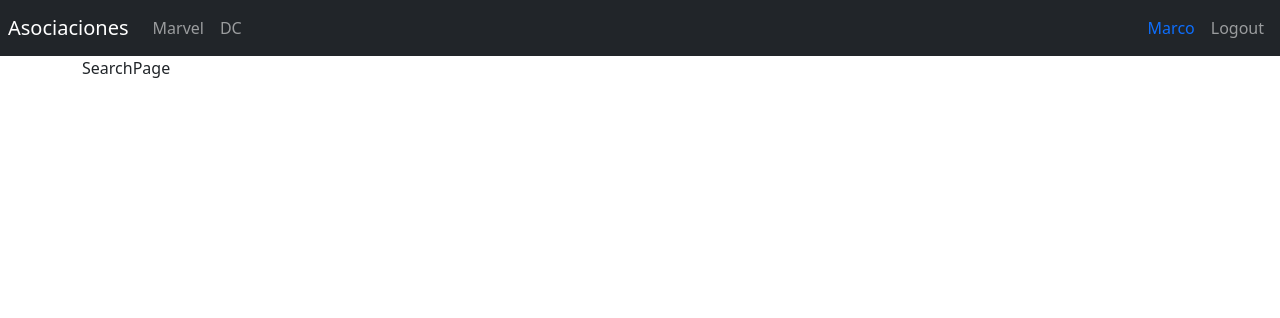
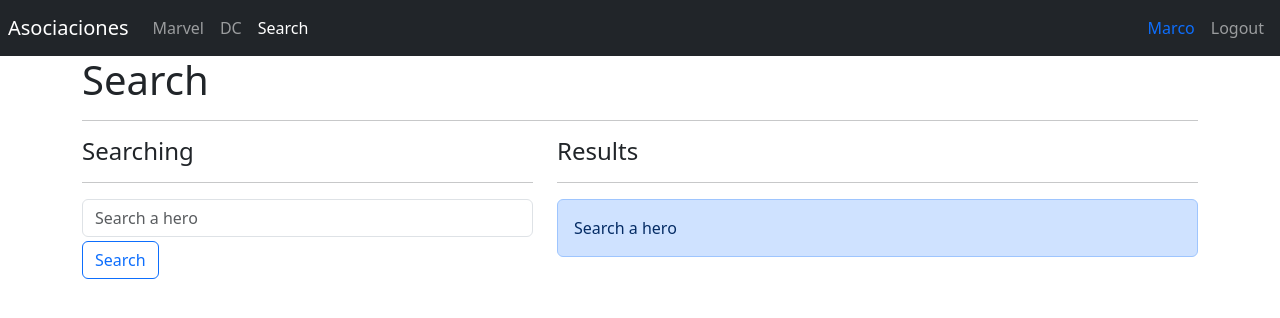
Before and after one commit to MarcoMendza/spa-react-router, a React (Vite) app: page /search in a window 1280 px wide. Shown: the top 318 px of the page. Built offline with nearby package versions, Linux system fonts and the light colour scheme.

Commit message:
Added Search Page

```diff
--- a/package.json
+++ b/package.json
@@ -10,6 +10,7 @@
     "preview": "vite preview"
   },
   "dependencies": {
+    "query-string": "^8.1.0",
     "react": "^18.2.0",
     "react-dom": "^18.2.0",
     "react-router-dom": "^6.14.1"
--- /dev/null
+++ b/src/heroes/helpers/getHeroesByName.js
@@ -0,0 +1,13 @@
+import { heroes } from "../data/heroes";
+
+export const getHeroesByName = ( name = '') => {
+
+    name = name.toLocaleLowerCase().trim();
+
+    if( name.length === 0 ) return [];
+
+    return heroes.filter(
+        hero => hero.superhero.toLocaleLowerCase().includes( name )
+    );
+
+}
--- a/src/heroes/helpers/index.js
+++ b/src/heroes/helpers/index.js
@@ -1,3 +1,4 @@
 
 export * from './getHeroById';
-export * from './getHeroesByPublisher'
+export * from './getHeroesByPublisher';
+export * from './getHeroesByName';
--- a/src/heroes/pages/SearchPage.jsx
+++ b/src/heroes/pages/SearchPage.jsx
@@ -1,6 +1,81 @@
+import { useLocation, useNavigate } from 'react-router-dom';
+import queryString from 'query-string'
+
+
+import { HeroCard } from '../components';
+import { getHeroesByName } from '../helpers';
+import { useForm } from '../hooks/useForm';
 
 export const SearchPage = () => {
+
+  const navigate = useNavigate();
+  const location = useLocation();
+
+  const { q = '' } = queryString.parse( location.search );
+  const heroes = getHeroesByName(q);
+
+  const showSearch = (q.length === 0);
+  const showError  = (q.length > 0) && heroes.length === 0;
+
+
+  const { searchText, onInputChange } = useForm({
+    searchText: q
+  });
+
+  const onSearchSubmit = (event) =>{
+    event.preventDefault();
+
+    navigate(`?q=${ searchText }`);
+  }
+
   return (
-    <div>SearchPage</div>
+    <>
+      <h1>Search</h1>
+      <hr />
+
+      <div className="row">
+
+          <div className="col-5">
+            <h4>Searching</h4>
+            <hr />
+            <form onSubmit={ onSearchSubmit }>
+              <input
+                type="text"
+                placeholder="Search a hero"
+                className="form-control"
+                name="searchText"
+                autoComplete="off"
+                value={ searchText }
+                onChange={ onInputChange }
+              />
+
+              <button className="btn btn-outline-primary mt-1">
+                Search
+              </button>
+            </form>
+          </div>
+
+          <div className="col-7">
+            <h4>Results</h4>
+            <hr />
+
+            {
+              ( q === '' )
+                ? <div className="alert alert-primary animate__animated animate__fadeIn">Search a hero</div>
+                : ( heroes.length === 0 )
+                  && <div className="alert alert-danger animate__animated animate__fadeIn">No hero with <b>{ q }</b></div>
+            }
+
+            {
+              heroes.map( hero => (
+                <HeroCard key={ hero.id } {...hero } />
+              ))
+            }
+
+          </div>
+      </div>
+
+
+    </>
   )
 }
--- a/src/ui/components/NavBar.jsx
+++ b/src/ui/components/NavBar.jsx
@@ -37,6 +37,12 @@
                     >
                         DC
                     </NavLink>
+                    <NavLink
+                        className="nav-item nav-link"
+                        to='/search'
+                    >
+                        Search
+                    </NavLink>
                 </div>
             </div>
 
```
Also changed, not shown: 1 other file (tests, documents, lock files or other folders).
